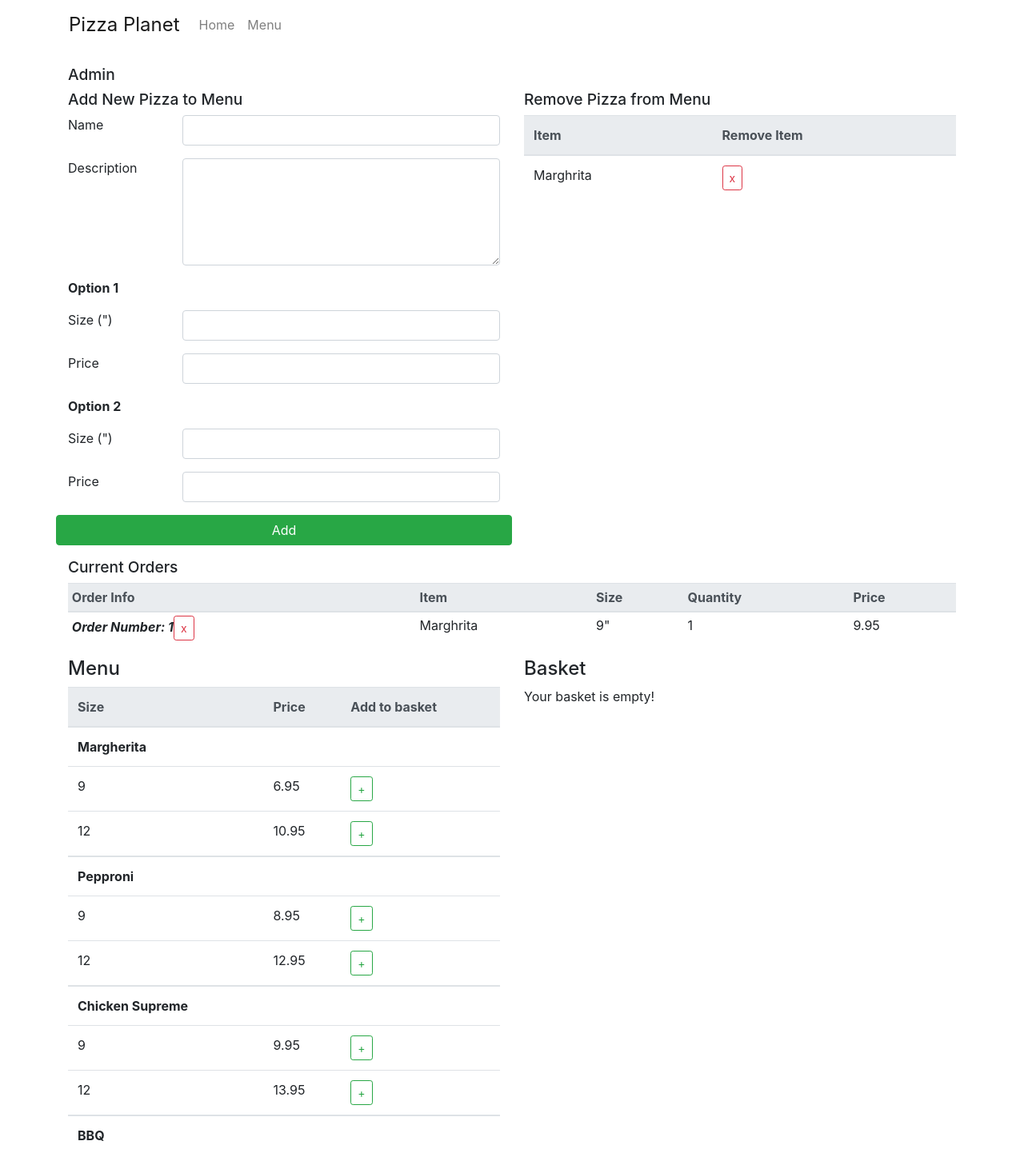
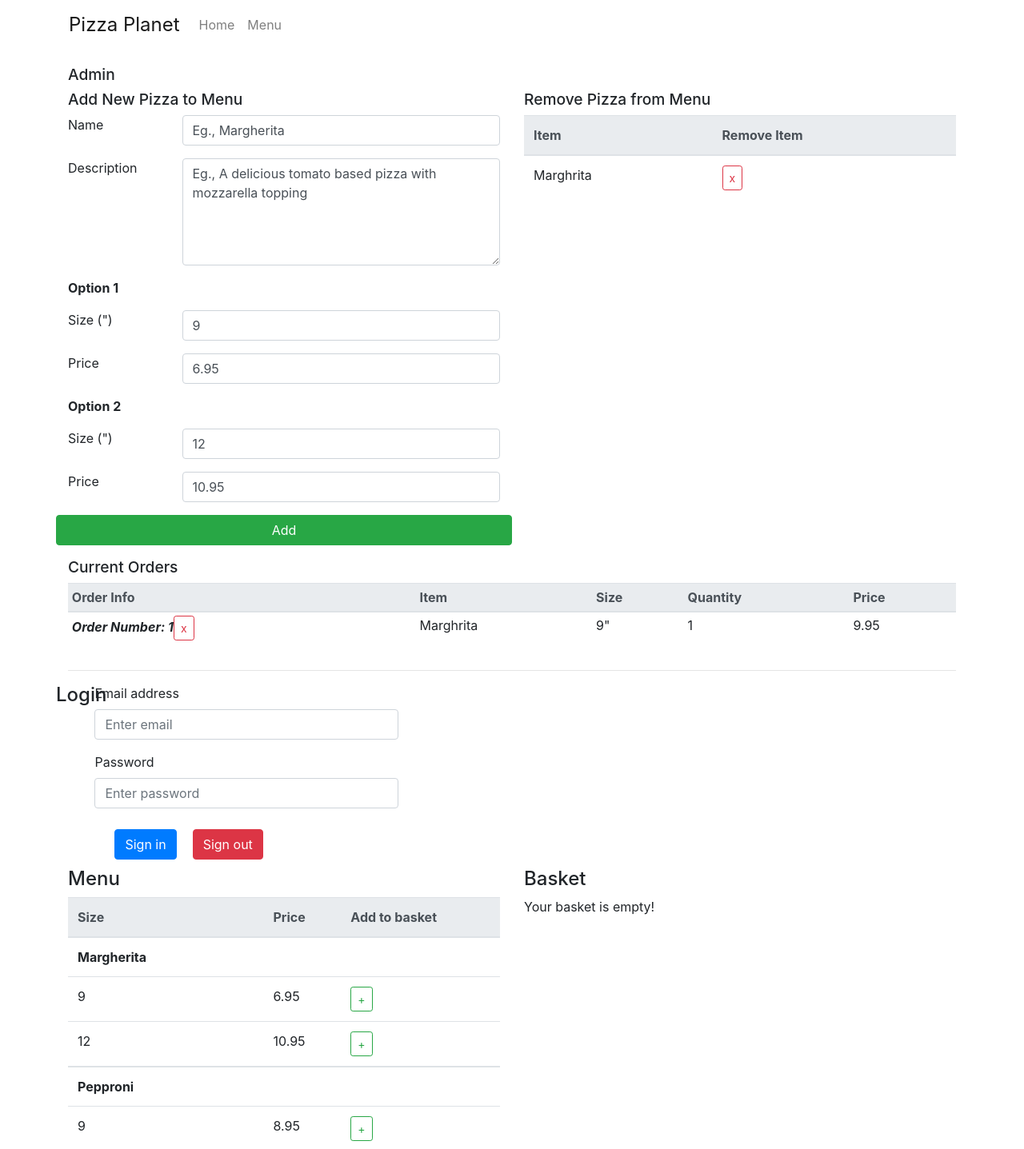
Before and after one commit to aroran1/pizza-planet, a Vue app: page / in a window 1280 px wide. Shown: the top 1437 px of the page at 80% size. Built offline with nearby package versions, Linux system fonts and the light colour scheme.

Commit message:
fix: added firebase db, user auth and some static components

```diff
--- a/package.json
+++ b/package.json
@@ -9,6 +9,7 @@
   },
   "dependencies": {
     "core-js": "^3.6.5",
+    "firebase": "^8.0.2",
     "vue": "^2.6.11"
   },
   "devDependencies": {
--- /dev/null
+++ b/src/components/About.vue
@@ -0,0 +1,13 @@
+<template>
+  <h1>About us</h1>
+</template>
+
+
+<style scoped>
+h1 {
+  font-size: 1.5em;
+}
+h2 {
+  font-size: 1.2em;
+}
+</style>
--- a/src/components/Admin.vue
+++ b/src/components/Admin.vue
@@ -60,14 +60,24 @@
       </table>
     </div>
   </div>
+
+  <hr />
+  <div class="row">
+    <div class="col-sm-12 col-md-6">
+      <pp-login></pp-login>
+    </div>
+  </div>
 </div>
 </template>
 
 <script>
 import NewPizza from "./NewPizza.vue";
+import Login from "./Login.vue";
+
 export default {
   components: {
-    ppNewPizza: NewPizza
+    ppNewPizza: NewPizza,
+    ppLogin: Login
   }
 }
 </script>
--- /dev/null
+++ b/src/components/Contact.vue
@@ -0,0 +1,44 @@
+<template>
+  <div class="row">
+    <h1>Delivery</h1>
+    <div class="card">
+      <div class="card-body">
+        <h5 class="card-title">Contact</h5>
+        <p class="card-text">Please contact us on below address</p>
+        <div>
+          <address>
+            <strong>Pizza Planet</strong>
+            Address line 1
+            Address line 2
+            GH2 FY1
+            Phone: (123) 456 7890
+          </address>
+
+          <address>
+            <strong>Email: </strong>
+            <p>contact@pizzaplanet.com</p>
+          </address>
+        </div>
+      </div>
+    </div>
+  </div>
+</template>
+
+<script>
+export default {
+
+}
+</script>
+
+
+<style scoped>
+h1 {
+  font-size: 1.5em;
+}
+h2 {
+  font-size: 1.2em;
+}
+button {
+  margin: 10px;
+}
+</style>
--- /dev/null
+++ b/src/components/Delivery.vue
@@ -0,0 +1,20 @@
+<template>
+  <div class="row">
+    <h1>Delivery</h1>
+    <div class="card">
+      <div class="card-body">
+        <p class="card-text">Lorem ipsum dolor sit amet, consectetur adipiscing elit. Integer posuere erat a ante.</p>
+      </div>
+    </div>
+  </div>
+</template>
+
+
+<style scoped>
+h1 {
+  font-size: 1.5em;
+}
+h2 {
+  font-size: 1.2em;
+}
+</style>
--- /dev/null
+++ b/src/components/History.vue
@@ -0,0 +1,21 @@
+<template>
+  <div class="row">
+    <h1>History</h1>
+    <div class="card">
+      <div class="card-body">
+        <h5 class="card-title">Contact</h5>
+        <p class="card-text">Lorem ipsum dolor sit amet, consectetur adipiscing elit. Integer posuere erat a ante.</p>
+      </div>
+    </div>
+  </div>
+</template>
+
+
+<style scoped>
+h1 {
+  font-size: 1.5em;
+}
+h2 {
+  font-size: 1.2em;
+}
+</style>
--- /dev/null
+++ b/src/components/Login.vue
@@ -0,0 +1,70 @@
+<template>
+  <div class="row">
+    <h1>Login</h1>
+    <form>
+      <div class="form-group row">
+        <label>Email address</label>
+        <input type="email" class="form-control" id="email" placeholder="Enter email" />
+      </div>
+
+      <div class="form-group row">
+        <label>Password</label>
+        <input type="password" class="form-control" id="password" placeholder="Enter password" />
+      </div>
+
+      <button
+        type="button"
+        class="btn btn-primary"
+        @click.prevent="signIn"
+      >Sign in</button>
+      <button
+        type="button"
+        class="btn btn-danger"
+        @click.prevent="signOut"
+      >Sign out</button>
+    </form>
+  </div>
+</template>
+
+<script>
+import Firebase from "firebase";
+export default {
+  methods: {
+    signIn() {
+      const email = document.getElementById('email').value;
+      const password = document.getElementById('password').value;
+
+      Firebase.auth().signInWithEmailAndPassword(email, password).catch(function(error){
+         // Handle Errors here
+         let errorCode = error.code;
+         let errorMessage = error.message;
+
+         if (errorCode === 'auth/Wrong-password') {
+           alert('Wrong password!');
+         } else {
+           alert(errorMessage);
+         }
+      });
+    },
+    signOut() {
+      Firebase.auth().signOut().then(function() {
+        alert('Logged out successfully!');
+      }).catch(function(error){
+        alert(error);
+      });
+    }
+  }
+}
+</script>
+
+<style scoped>
+h1 {
+  font-size: 1.5em;
+}
+h2 {
+  font-size: 1.2em;
+}
+button {
+  margin: 10px;
+}
+</style>
--- a/src/components/Menu.vue
+++ b/src/components/Menu.vue
@@ -82,8 +82,8 @@ export default {
       basketEmptyText: 'Your basket is empty!',
       getMenuItems: {
         1: {
-          'name': "Margherita",
-          description: "A delicious tomato based pizza with mozerella topping",
+          name: "Margherita",
+          description: "A delicious tomato based pizza with mozzarella topping",
           options: [
             {
               size: '9',
@@ -97,7 +97,7 @@ export default {
         },
         2: {
           'name': "Pepproni",
-          description: "A delicious tomato based pizza with mozerella and pepproni topping",
+          description: "A delicious tomato based pizza with mozzarella and pepproni topping",
           options: [
             {
               size: '9',
@@ -111,7 +111,7 @@ export default {
         },
         3: {
           'name': "Chicken Supreme",
-          description: "A delicious tomato based pizza with mozerella and pepproni topping",
+          description: "A delicious tomato based pizza with mozzarella and pepproni topping",
           options: [
             {
               size: '9',
@@ -125,7 +125,7 @@ export default {
         },
         4 : {
           'name': "BBQ",
-          description: "A delicious tomato based pizza with mozerella and pepproni topping",
+          description: "A delicious tomato based pizza with mozzarella and pepproni topping",
           options: [
             {
               size: '9',
--- a/src/components/NewPizza.vue
+++ b/src/components/NewPizza.vue
@@ -5,14 +5,14 @@
     <div class="form-group row">
       <label class="col-sm-3">Name</label>
       <div class="col-sm-9">
-        <input type="text" class="form-control" />
+        <input type="text" class="form-control" v-model="newPizza.name" />
       </div>
     </div>
 
     <div class="form-group row">
       <label class="col-sm-3">Description</label>
       <div class="col-sm-9">
-        <textarea type="text" class="form-control" rows="5"></textarea>
+        <textarea type="text" class="form-control" rows="5" v-model="newPizza.description"></textarea>
       </div>
     </div>
 
@@ -20,14 +20,14 @@
     <div class="form-group row">
       <label class="col-sm-3">Size (")</label>
       <div class="col-sm-9">
-        <input type="text" class="form-control" />
+        <input type="text" class="form-control" v-model="newPizza.options[0].size" />
       </div>
     </div>
 
     <div class="form-group row">
       <label class="col-sm-3">Price</label>
       <div class="col-sm-9">
-        <input type="text" class="form-control" />
+        <input type="text" class="form-control" v-model="newPizza.options[0].price" />
       </div>
     </div>
 
@@ -35,26 +35,51 @@
     <div class="form-group row">
       <label class="col-sm-3">Size (")</label>
       <div class="col-sm-9">
-        <input type="text" class="form-control" />
+        <input type="text" class="form-control" v-model="newPizza.options[1].size" />
       </div>
     </div>
 
     <div class="form-group row">
       <label class="col-sm-3">Price</label>
       <div class="col-sm-9">
-        <input type="text" class="form-control" />
+        <input type="text" class="form-control" v-model="newPizza.options[1].price" />
       </div>
     </div>
 
     <div class="form-group row">
-      <button type="button" class="btn btn-success btn-block">Add</button>
+      <button
+        type="button"
+        class="btn btn-success btn-block"
+        @click="addMenuItem"
+      >Add</button>
     </div>
   </form>
 </template>
 
 <script>
+import { dbMenuRef } from '../database/firebaseConfig';
 export default {
-
+  data() {
+    return {
+      newPizza: {
+        name: "Eg., Margherita",
+        description: "Eg., A delicious tomato based pizza with mozzarella topping",
+        options: [{
+          size: '9',
+          price: 6.95
+        },
+        {
+          size: '12',
+          price: 10.95
+        }]
+      }
+    }
+  },
+  methods: {
+    addMenuItem() {
+       dbMenuRef.push(this.newPizza);
+    }
+  }
 }
 </script>
 
--- /dev/null
+++ b/src/components/Orderingguide.vue
@@ -0,0 +1,21 @@
+<template>
+  <div class="row">
+    <h1>How to order</h1>
+    <div class="card">
+      <div class="card-body">
+        <h5 class="card-title">Contact</h5>
+        <p class="card-text">Lorem ipsum dolor sit amet, consectetur adipiscing elit. Integer posuere erat a ante.</p>
+      </div>
+    </div>
+  </div>
+</template>
+
+
+<style scoped>
+h1 {
+  font-size: 1.5em;
+}
+h2 {
+  font-size: 1.2em;
+}
+</style>
--- /dev/null
+++ b/src/database/firebaseConfig.js
@@ -0,0 +1,17 @@
+import Firebase from 'firebase';
+
+var firebaseConfig = {
+  apiKey: "AIzaSyCApCuAniWwq_MIVr9jwNl_OmcdY8QOJX4",
+  authDomain: "pizza-planet-6cd68.firebaseapp.com",
+  databaseURL: "https://pizza-planet-6cd68.firebaseio.com",
+  projectId: "pizza-planet-6cd68",
+  storageBucket: "pizza-planet-6cd68.appspot.com",
+  messagingSenderId: "173377480164",
+  appId: "1:173377480164:web:17cd2545b040ef93d3d3f1"
+};
+// Initialize Firebase
+const firebaseApp = Firebase.initializeApp(firebaseConfig);
+// Get a reference to the database service
+const db = firebaseApp.database();
+// Database menu folder reference created automaticaaly in firebase
+export const dbMenuRef = db.ref('menu');
```
Also changed, not shown: 1 other file (tests, documents, lock files or other folders).
